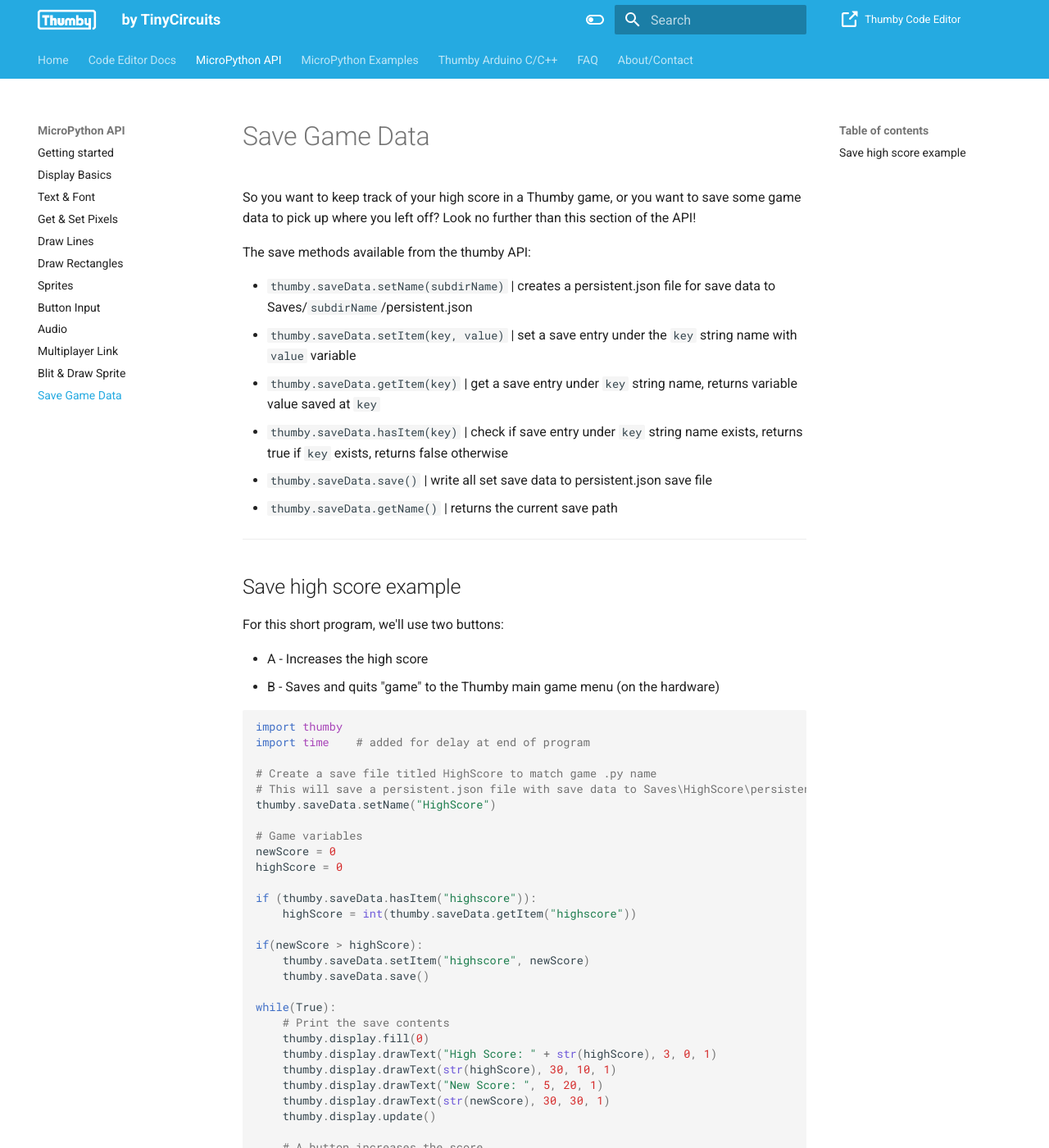
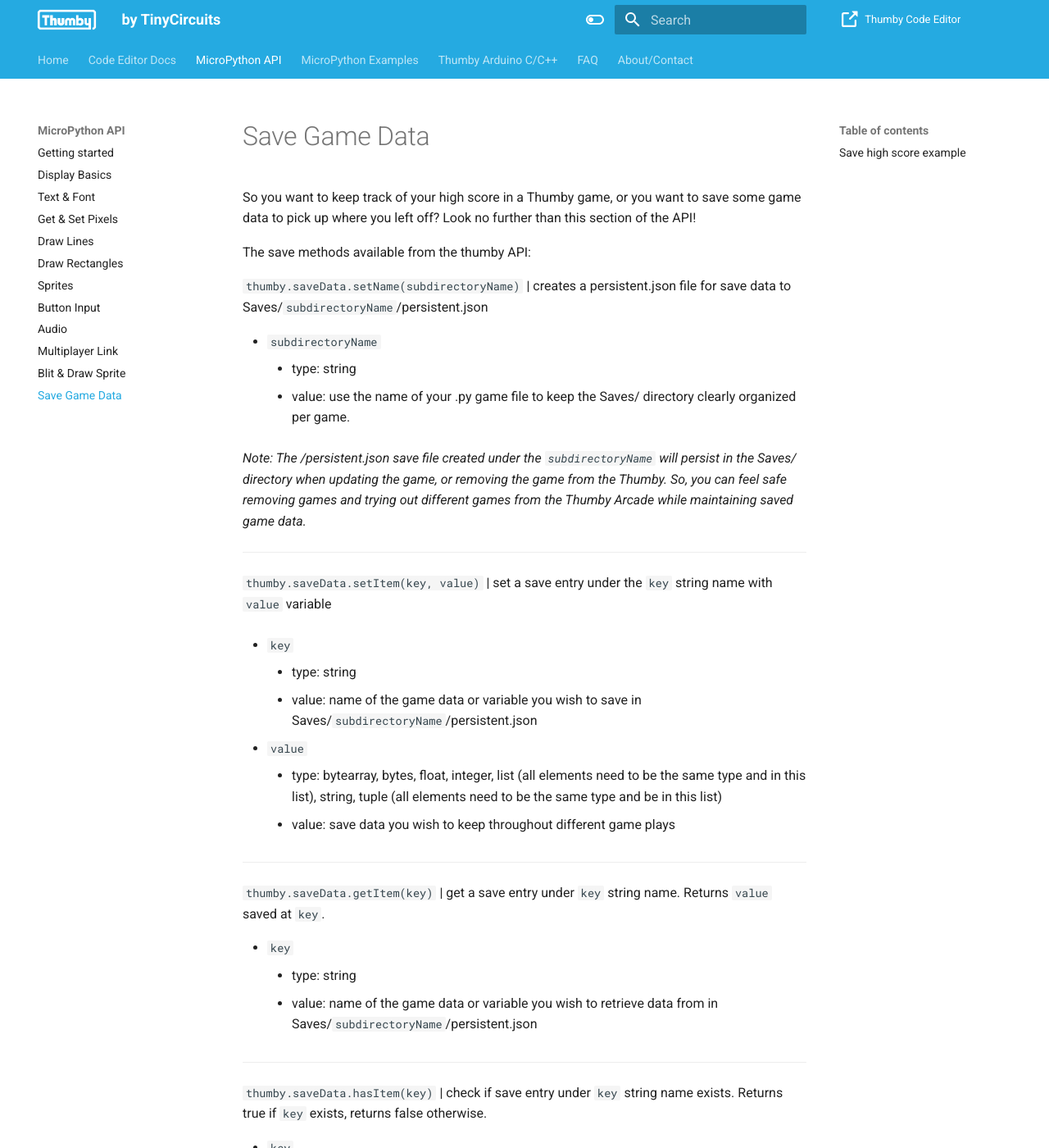
Before and after one commit to TinyCircuits/Thumby-Website, an MkDocs documentation site: the page built from docs/API/Save-Files.md, in a window 1280 px wide and 1400 px high. Shown: the whole window at 82% size. Built offline with MkDocs 1.6.1 and Material for MkDocs 9.7.7, drawn with Linux system fonts in a browser that asks for light colours; some of the changed text lies outside the part shown.

Commit message:
clarify and match documentation format

```diff
--- a/docs/API/Save-Files.md
+++ b/docs/API/Save-Files.md
@@ -4,12 +4,48 @@
 
 The save methods available from the thumby API:
 
-* `thumby.saveData.setName(subdirName)` | creates a persistent.json file for save data to Saves/`subdirName`/persistent.json
-* `thumby.saveData.setItem(key, value)` | set a save entry under the `key` string name with `value` variable
-* `thumby.saveData.getItem(key)` | get a save entry under `key` string name, returns variable value saved at `key`
-* `thumby.saveData.hasItem(key)` | check if save entry under `key` string name exists, returns true if `key` exists, returns false otherwise
-* `thumby.saveData.save()` | write all set save data to persistent.json save file
-* `thumby.saveData.getName()` | returns the current save path
+`thumby.saveData.setName(subdirectoryName)` | creates a persistent.json file for save data to Saves/`subdirectoryName`/persistent.json
+
+* `subdirectoryName`
+    * type: string
+    * value: use the name of your .py game file to keep the Saves/ directory clearly organized per game.
+
+*Note: The /persistent.json save file created under the `subdirectoryName` will persist in the Saves/ directory when updating the game, or removing the game from the Thumby. So, you can feel safe removing games and trying out different games from the Thumby Arcade while maintaining saved game data.*
+
+---
+
+`thumby.saveData.setItem(key, value)` | set a save entry under the `key` string name with `value` variable
+
+* `key`
+    * type: string
+    * value: name of the game data or variable you wish to save in Saves/`subdirectoryName`/persistent.json
+
+* `value`
+    * type: bytearray, bytes, float, integer, list (all elements need to be the same type and in this list), string, tuple (all elements need to be the same type and be in this list)
+    * value: save data you wish to keep throughout different game plays
+
+---
+
+`thumby.saveData.getItem(key)` | get a save entry under `key` string name. Returns `value` saved at `key`.
+
+* `key`
+    * type: string
+    * value: name of the game data or variable you wish to retrieve data from in Saves/`subdirectoryName`/persistent.json
+
+---
+
+`thumby.saveData.hasItem(key)` | check if save entry under `key` string name exists. Returns true if `key` exists, returns false otherwise.
+
+* `key`
+    * type: string
+    * value: match the string value of the data entry previously set
+
+---
+
+`thumby.saveData.save()` | write all set save data to persistent.json save file
+
+
+`thumby.saveData.getName()` | returns the current save path
 
 ---
 
```
